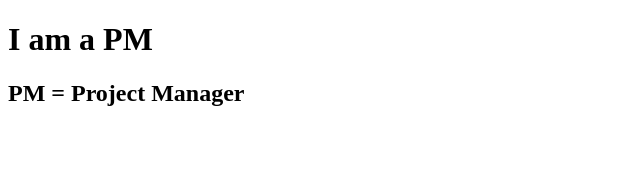
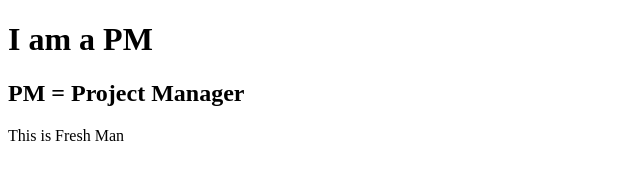
Before and after one commit to lenny980126/gitteamproject_261007, a plain HTML site: page index.html in a window 1280 px wide. Shown: the whole page, without its empty margins (0-640 px from the left). Drawn offline with Linux system fonts and the light colour scheme.

Commit message:
feshman firstcommit

```diff
--- a/index.html
+++ b/index.html
@@ -8,5 +8,6 @@
   <body>
     <h1>I am a PM</h1>
     <h2>PM = Project Manager</h2>
+    <main>This is Fresh Man</main>
   </body>
 </html>
```
